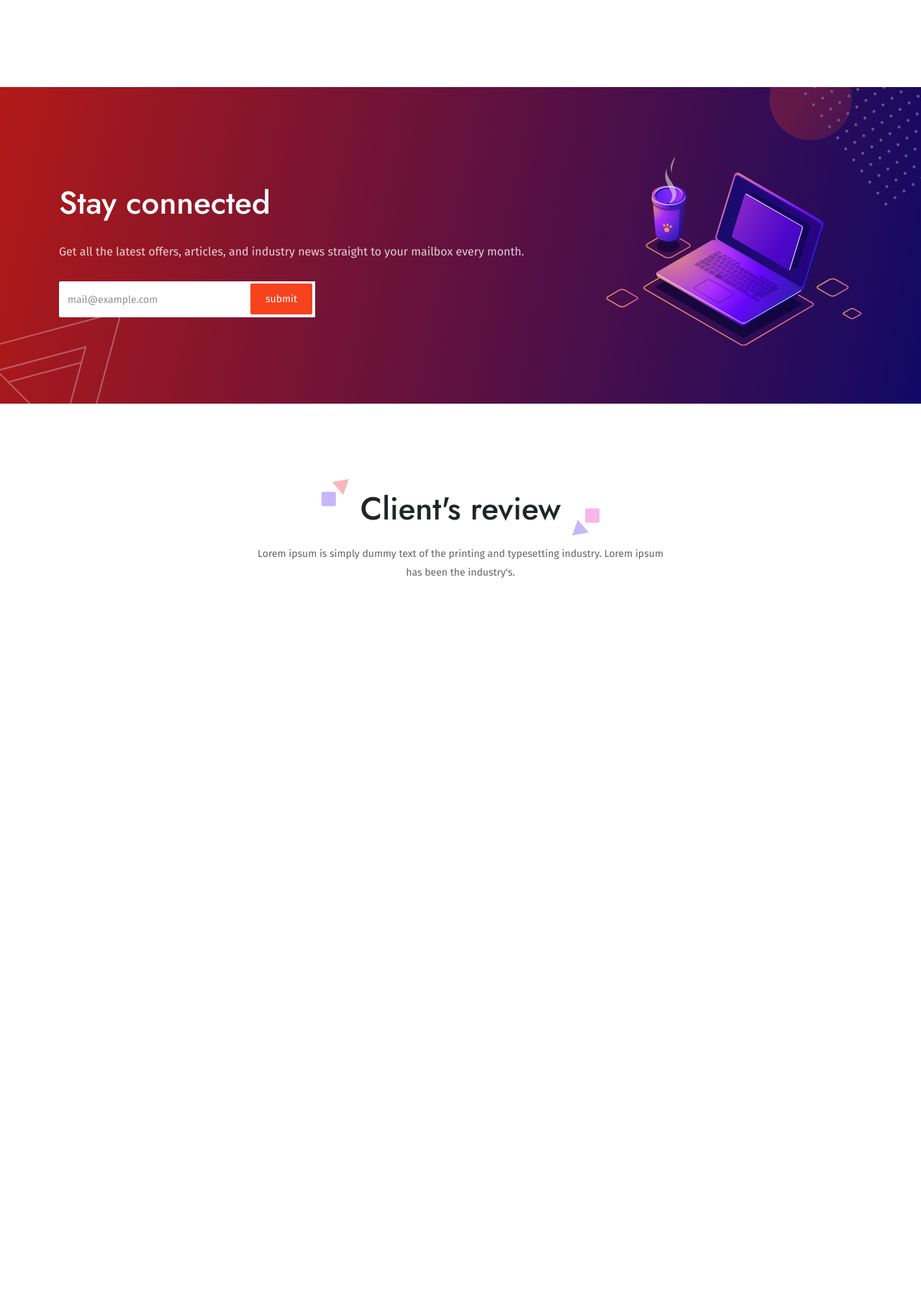
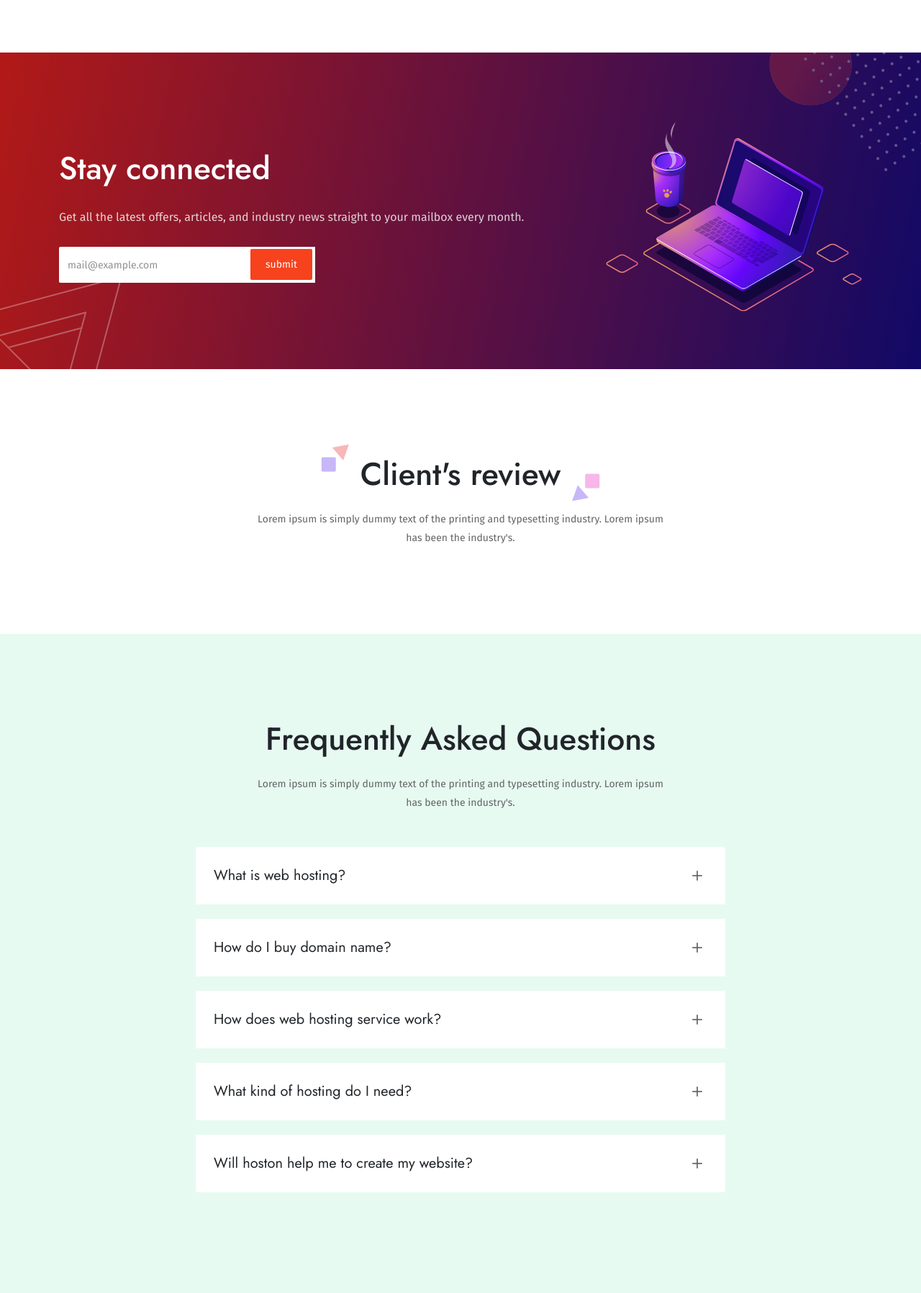
Before and after one commit to imation82/hoston-premium, a PHP site: page /index-2.html in a window 1280 px wide. Shown: the part 4662-6459 px from the top of the page at 72% size. Before the commit the page ends 5465 px from the top, so only its background shows below. Run offline with PHP 8.4, Linux system fonts and the light colour scheme; some web fonts are replaced.

Commit message:
Updated - Index 01 & Index 02

```diff
--- a/assets/css/custom.css
+++ b/assets/css/custom.css
@@ -863,6 +863,50 @@ section {
   width: auto;
 }
 
+.faq-hoston-2 {
+  background-color: #E6FAF1;
+}
+
+.faq-hoston-2 .accordion .card-body {
+  background-color: #FFFFFF;
+  padding: 0px 30px 30px 30px;
+}
+
+.faq-hoston-2 .accordion .accordion-item {
+  border: none;
+  margin-bottom: 20px;
+}
+
+.faq-hoston-2 .accordion .accordion-item .accordion-button {
+  font-family: "Jost";
+  font-size: 20px;
+  font-weight: 400;
+  -webkit-box-shadow: none;
+          box-shadow: none;
+  background: #FFFFFF;
+  border-radius: 5px;
+  padding: 25px;
+}
+
+.faq-hoston-2 .accordion .accordion-item .accordion-button:not(.collapsed) {
+  color: #212529;
+}
+
+.faq-hoston-2 .accordion .accordion-item .accordion-button::after {
+  content: "\F4D7";
+  font-family: 'bootstrap-icons';
+  font-size: 28px;
+  background-image: none;
+  color: #636466;
+  width: auto;
+  height: auto;
+}
+
+.faq-hoston-2 .accordion .accordion-item .accordion-button:not(.collapsed)::after {
+  content: "\F2CA";
+  background-image: none;
+}
+
 @media (min-width: 320px) and (max-width: 767px) {
   h2 {
     font-size: 25px;
--- a/assets/css/custom.scss
+++ b/assets/css/custom.scss
@@ -789,6 +789,44 @@ section {
     }
 }
 
+.faq-hoston-2 {
+    background-color: $background-03;
+    .accordion {
+        .card-body {
+            background-color: $white;
+            padding: 0px 30px 30px 30px;
+        }
+        .accordion-item {
+            border: none;
+            margin-bottom: 20px;
+            .accordion-button {
+                @include fontStyle('Jost', 20px, 400, null);
+                box-shadow: none;
+                background: $white;
+                border-radius: 5px;
+                padding: 25px;
+                &:not(.collapsed) {
+                    color: #212529;
+                }
+                &::after {
+                    content: "\F4D7";
+                    font-family: 'bootstrap-icons';
+                    font-size: 28px;
+                    background-image: none;
+                    color: $black-600;
+                    width: auto;
+                    height: auto;
+                }
+
+                &:not(.collapsed)::after {
+                    content: "\F2CA";
+                    background-image: none;
+                }
+            }
+        }
+    }
+}
+
 // Media queries
 
 @media (min-width:320px) and (max-width:767px) {
--- a/index-2.html
+++ b/index-2.html
@@ -56,7 +56,7 @@
                         <h2 class="mb-4">
                             <span class="section__dot d-inline-block d-md-none">..</span>Choose the perfect plan for your website
                         </h2>
-                        <div class="sub-title mx-auto mb-5">
+                        <div class="sub-title mx-auto">
                             <p>Lorem ipsum is simply dummy text of the printing and typesetting industry. Lorem ipsum has been the industry's.</p>
                         </div>
                     </div>
@@ -185,7 +185,7 @@
         <div class="container">
             <div class="row">
                 <div class="col-lg-6">
-                    <h2>Start with the perfect domain</h2>
+                    <h2 class="mb-4">Start with the perfect domain</h2>
                     <p>With more than 400 domain extensions, you'll find the one that fits just right.</p>
                     <div class="mt-5">
                         <img src="assets/svg/domain.svg" class="img-fluid d-block mx-auto" alt="Domain">
@@ -263,8 +263,8 @@
                     <div class="best__service--block position-relative mb-5">
                         <div class="row">
                             <div class="col-lg-12 text-center">
-                                <h2>Our best service</h2>
-                                <p class="sub-title mx-auto mt-3 mb-4">Lorem Ipsum is simply dummy text of the printing and typesetting industry. Lorem Ipsum has been the industry's</p>
+                                <h2 class="mb-4">Our best service</h2>
+                                <p class="sub-title mx-auto">Lorem Ipsum is simply dummy text of the printing and typesetting industry. Lorem Ipsum has been the industry's</p>
                             </div>
                         </div>
                         <div class="row gy-1 gy-lg-5 mt-0 best__service--ornaments">
@@ -433,7 +433,7 @@
     <!-- end: stay -->
 
     <!-- testimonial -->
-    <section class="testimonial2">
+    <section class="testimonial-hoston-2">
         <div class="container">
             <div class="row">
                 <div class="col-lg-12 text-center">
@@ -450,6 +450,79 @@
         </div>
     </section>
     <!-- end: testimonial -->
+
+    <!-- F.A.Q -->
+    <section class="faq-hoston-2">
+        <div class="container">
+            <div class="row">
+                <div class="col-lg-12 text-center">
+                    <h2 class="mb-4">
+                        <span class="section__dot d-inline-block d-md-none">..</span>Frequently Asked Questions
+                    </h2>
+                    <div class="sub-title mx-auto">
+                        <p>Lorem ipsum is simply dummy text of the printing and typesetting industry. Lorem ipsum has been the industry's.</p>
+                    </div>
+                </div>
+            </div>
+            <div class="row mt-5">
+                <div class="col-lg-8 offset-lg-2">
+                    <div class="accordion" id="faq-hoston-2">
+                        <div class="accordion-item">
+                            <h4 class="accordion-header" id="headingOne">
+                                <button type="button" class="accordion-button collapsed" data-bs-toggle="collapse" data-bs-target="#faq1">What is web hosting?</button>
+                            </h4>
+                            <div id="faq1" class="accordion-collapse collapse" data-bs-parent="#faq-hoston-2">
+                                <div class="card-body">
+                                    <p>Everything you need to build a stunning website from one easy-to-access location. Some quick example text to build on the card title and the bulk of the card's content.</p>
+                                </div>
+                            </div>
+                        </div>
+                        <div class="accordion-item">
+                            <h4 class="accordion-header" id="headingTwo">
+                                <button type="button" class="accordion-button collapsed" data-bs-toggle="collapse" data-bs-target="#faq2">How do I buy domain name?</button>
+                            </h4>
+                            <div id="faq2" class="accordion-collapse collapse" data-bs-parent="#faq-hoston-2">
+                                <div class="card-body">
+                                <p>Everything you need to build a stunning website from one easy-to-access location. Some quick example text to build on the card title and the bulk of the card's content.</p>
+                                </div>
+                            </div>
+                        </div>
+                        <div class="accordion-item">
+                            <h4 class="accordion-header" id="headingThree">
+                                <button type="button" class="accordion-button collapsed" data-bs-toggle="collapse" data-bs-target="#faq3">How does web hosting service work?</button>
+                            </h4>
+                            <div id="faq3" class="accordion-collapse collapse" data-bs-parent="#faq-hoston-2">
+                                <div class="card-body">
+                                <p>Everything you need to build a stunning website from one easy-to-access location. Some quick example text to build on the card title and the bulk of the card's content.</p>
+                                </div>
+                            </div>
+                        </div>
+                        <div class="accordion-item">
+                            <h4 class="accordion-header" id="headingFour">
+                                <button type="button" class="accordion-button collapsed" data-bs-toggle="collapse" data-bs-target="#faq4">What kind of hosting do I need?</button>
+                            </h4>
+                            <div id="faq4" class="accordion-collapse collapse" data-bs-parent="#faq-hoston-2">
+                                <div class="card-body">
+                                <p>Everything you need to build a stunning website from one easy-to-access location. Some quick example text to build on the card title and the bulk of the card's content.</p>
+                                </div>
+                            </div>
+                        </div>
+                        <div class="accordion-item">
+                            <h4 class="accordion-header" id="headingFive">
+                                <button type="button" class="accordion-button collapsed" data-bs-toggle="collapse" data-bs-target="#faq5">Will hoston help me to create my website?</button>
+                            </h4>
+                            <div id="faq5" class="accordion-collapse collapse" data-bs-parent="#faq-hoston-2">
+                                <div class="card-body">
+                                <p>Everything you need to build a stunning website from one easy-to-access location. Some quick example text to build on the card title and the bulk of the card's content.</p>
+                                </div>
+                            </div>
+                        </div>
+                    </div>
+                </div>
+            </div>
+        </div>
+    </section>
+    <!-- end: F.A.Q -->
 
     <!-- scroll top -->
     <div class="scroll__top">
```
Also changed, not shown: index-1.html (+11 -11 lines), 1 other file.
